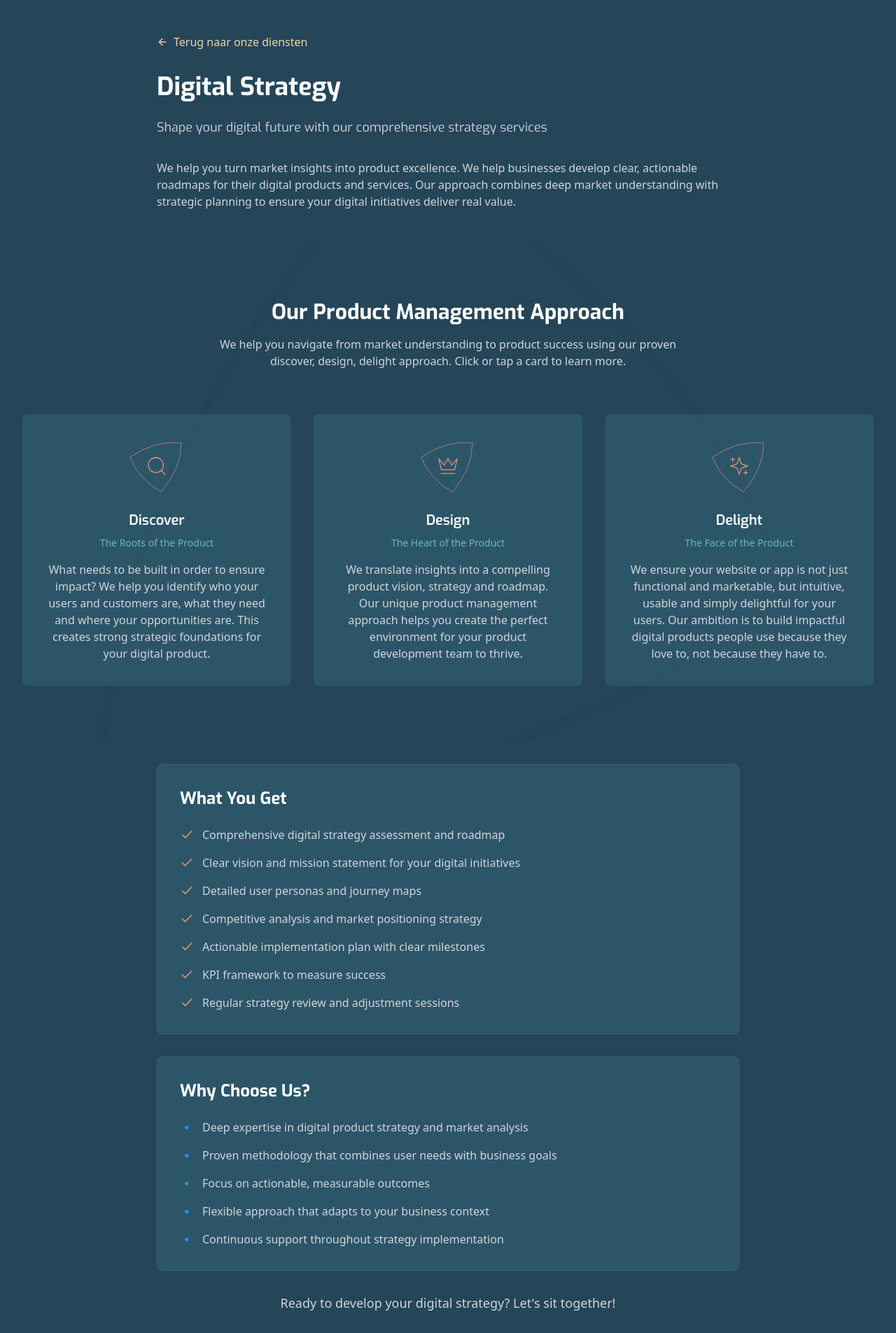
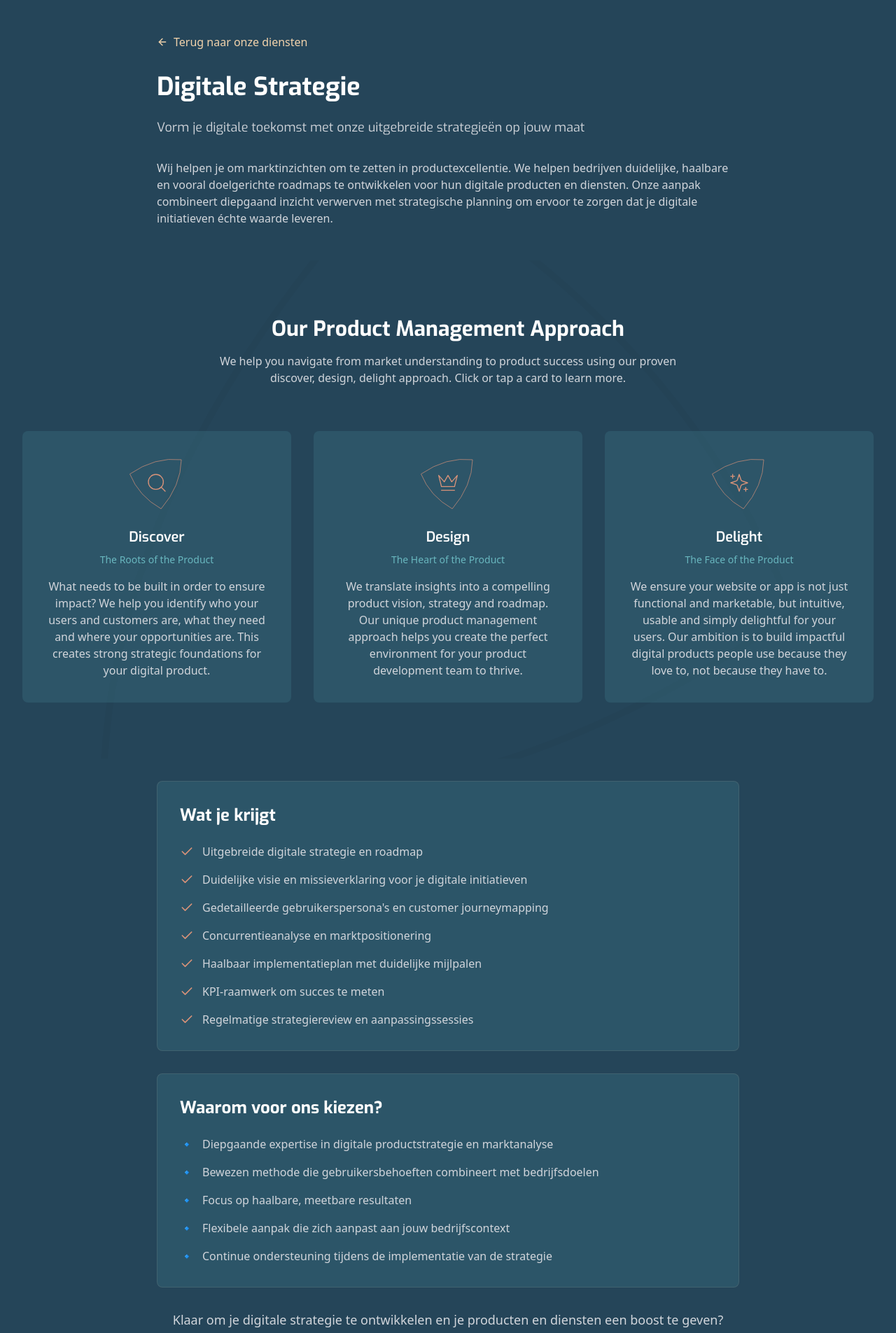
Before and after one commit to deamsf/fdsite, a React (Vite) app: page /digitale-strategie in a window 1280 px wide. Shown: the top 1905 px of the page at 70% size. Built offline with nearby package versions, Linux system fonts and the light colour scheme; a web font is replaced by a local one.

Commit message:
Update DigitalStrategy.tsx

```diff
--- a/src/pages/DigitalStrategy.tsx
+++ b/src/pages/DigitalStrategy.tsx
@@ -25,8 +25,8 @@ const DigitalStrategy = () => {
   return (
     <>
       <SEO
-        title="Digital Strategy | 3volve - Expert Digital Strategy Services"
-        description="Shape your digital future with our comprehensive strategy services. We help businesses develop clear, actionable roadmaps for their digital products and services."
+        title="Digitale Product en Marketing Strategie | 3volve Consulting"
+        description="Bepaal je digitale toekomst met onze uitgebreide strategische diensten. We helpen bedrijven duidelijke, haalbare roadmaps te ontwikkelen voor hun digitale producten en diensten."
       />
       <div className="min-h-screen bg-primary py-12">
         <div className="max-w-4xl mx-auto px-4 sm:px-6 lg:px-8">
@@ -38,18 +38,16 @@ const DigitalStrategy = () => {
             <span>Terug naar onze diensten</span>
           </button>
 
-          <h1 className="text-4xl font-bold text-white mb-6">Digital Strategy</h1>
+          <h1 className="text-4xl font-bold text-white mb-6">Digitale Strategie</h1>
           <div className="prose prose-invert">
             <h2 className="text-gray-300 text-lg mb-8">
-              Shape your digital future with our comprehensive strategy services
+              Vorm je digitale toekomst met onze uitgebreide strategieën op jouw maat
             </h2>
 
             <div className="text-gray-300 mb-12">
               <p>
-                We help you turn market insights into product excellence. We help businesses develop clear, actionable roadmaps for their digital products and services.
-                Our approach combines deep market understanding with strategic planning to ensure your digital
-                initiatives deliver real value.
-
+                Wij helpen je om marktinzichten om te zetten in productexcellentie. We helpen bedrijven duidelijke, haalbare en vooral doelgerichte roadmaps te ontwikkelen voor hun digitale producten en diensten.
+                Onze aanpak combineert diepgaand inzicht verwerven met strategische planning om ervoor te zorgen dat je digitale initiatieven échte waarde leveren.
               </p>
             </div>
           </div>
@@ -60,16 +58,16 @@ const DigitalStrategy = () => {
         <div className="max-w-4xl mx-auto px-4 sm:px-6 lg:px-8 mt-8">
           <div className="space-y-8">
             <div className="bg-secondary/20 p-8 rounded-lg border border-accent/10">
-              <h2 className="text-2xl font-bold text-white mb-6">What You Get</h2>
+              <h2 className="text-2xl font-bold text-white mb-6">Wat je krijgt</h2>
               <ul className="space-y-4">
                 {[
-                  'Comprehensive digital strategy assessment and roadmap',
-                  'Clear vision and mission statement for your digital initiatives',
-                  'Detailed user personas and journey maps',
-                  'Competitive analysis and market positioning strategy',
-                  'Actionable implementation plan with clear milestones',
-                  'KPI framework to measure success',
-                  'Regular strategy review and adjustment sessions'
+                  'Uitgebreide digitale strategie en roadmap',
+                  'Duidelijke visie en missieverklaring voor je digitale initiatieven',
+                  'Gedetailleerde gebruikerspersona\'s en customer journeymapping',
+                  'Concurrentieanalyse en marktpositionering',
+                  'Haalbaar implementatieplan met duidelijke mijlpalen',
+                  'KPI-raamwerk om succes te meten',
+                  'Regelmatige strategiereview en aanpassingssessies'
                 ].map((item, index) => (
                   <li key={index} className="flex items-start gap-3 text-gray-300">
                     <Check className="w-5 h-5 text-highlight shrink-0 mt-0.5" />
@@ -80,14 +78,14 @@ const DigitalStrategy = () => {
             </div>
 
             <div className="bg-secondary/20 p-8 rounded-lg border border-accent/10">
-              <h2 className="text-2xl font-bold text-white mb-6">Why Choose Us?</h2>
+              <h2 className="text-2xl font-bold text-white mb-6">Waarom voor ons kiezen?</h2>
               <ul className="space-y-4">
                 {[
-                  'Deep expertise in digital product strategy and market analysis',
-                  'Proven methodology that combines user needs with business goals',
-                  'Focus on actionable, measurable outcomes',
-                  'Flexible approach that adapts to your business context',
-                  'Continuous support throughout strategy implementation'
+                  'Diepgaande expertise in digitale productstrategie en marktanalyse',
+                  'Bewezen methode die gebruikersbehoeften combineert met bedrijfsdoelen',
+                  'Focus op haalbare, meetbare resultaten',
+                  'Flexibele aanpak die zich aanpast aan jouw bedrijfscontext',
+                  'Continue ondersteuning tijdens de implementatie van de strategie'
                 ].map((item, index) => (
                   <li key={index} className="flex items-start gap-3 text-gray-300">
                     <span className="text-highlight shrink-0">🔹</span>
@@ -99,7 +97,7 @@ const DigitalStrategy = () => {
 
             <div className="text-center">
               <p className="text-gray-300 text-lg mb-8">
-                Ready to develop your digital strategy? Let's sit together!
+                Klaar om je digitale strategie te ontwikkelen en je producten en diensten een boost te geven? Laten we samen zitten!
               </p>
             </div>
           </div>
```
